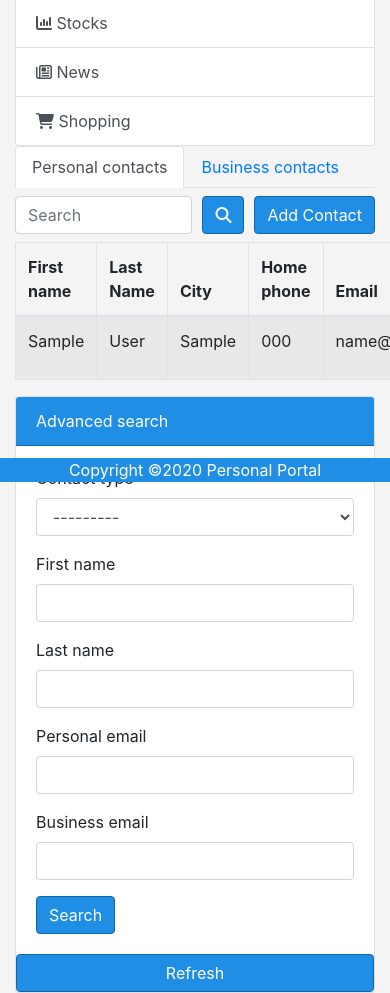
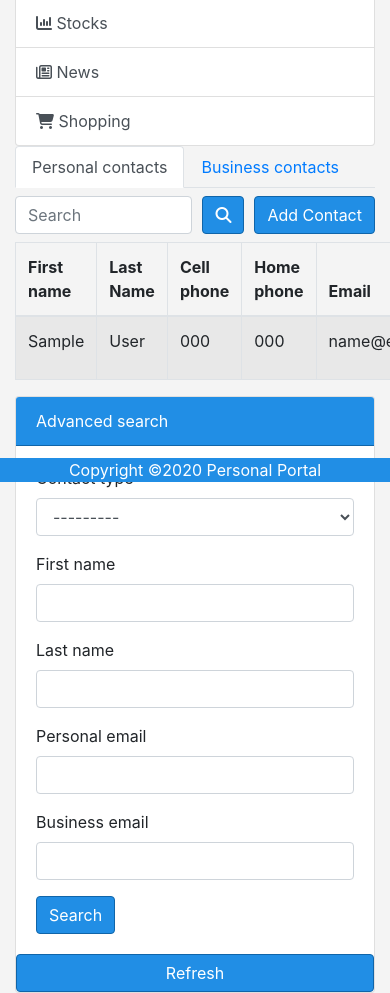
Before and after one commit to victorluk72/personalportal-live, a Django app: page /contacts/p_contacts in a window 390 px wide; the page is wider, and only the part inside the window is pictured. Shown: the part 362-1355 px from the top of that part. Run offline with Django 3.2, Linux system fonts and the light colour scheme; a user stored in the database is signed in; tables that the repository leaves empty hold one stand-in row (values such as "Sample post"); some libraries are stand-ins or nearby versions.

Commit message:
Fix cell phone

```diff
--- a/templates/contacts/p_contacts.html
+++ b/templates/contacts/p_contacts.html
@@ -59,7 +59,7 @@
                 <tr>
                   <th scope="col">First name</th>
                   <th scope="col">Last Name</th>
-                  <th scope="col">City</th>
+                  <th scope="col">Cell phone</th>
                   <th scope="col">Home phone</th>
                   <th scope="col">Email</th>
                   <th scope="col">Action</th>
@@ -70,7 +70,7 @@
                 <tr>
                   <td>{{ personal_contact.firstName }}</td>
                   <td>{{ personal_contact.lastName }}</td>
-                  <td>{{ personal_contact.city }}</td>
+                  <td>{{ personal_contact.mobilePhone }}</td>
                   <td>{{ personal_contact.homePhone }}</td>
                   <td>{{ personal_contact.emailPersonal }}</td>
                   <td>
```
